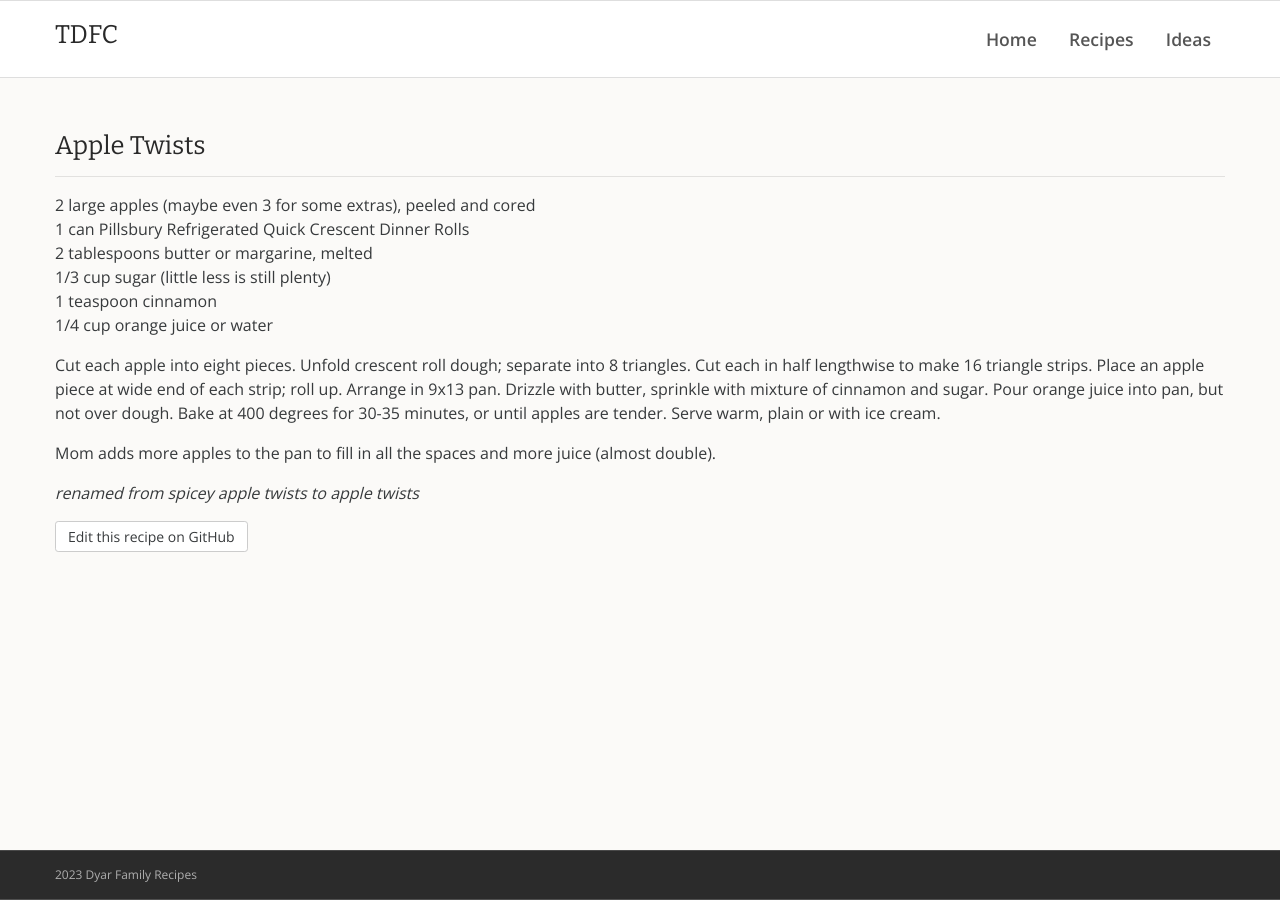
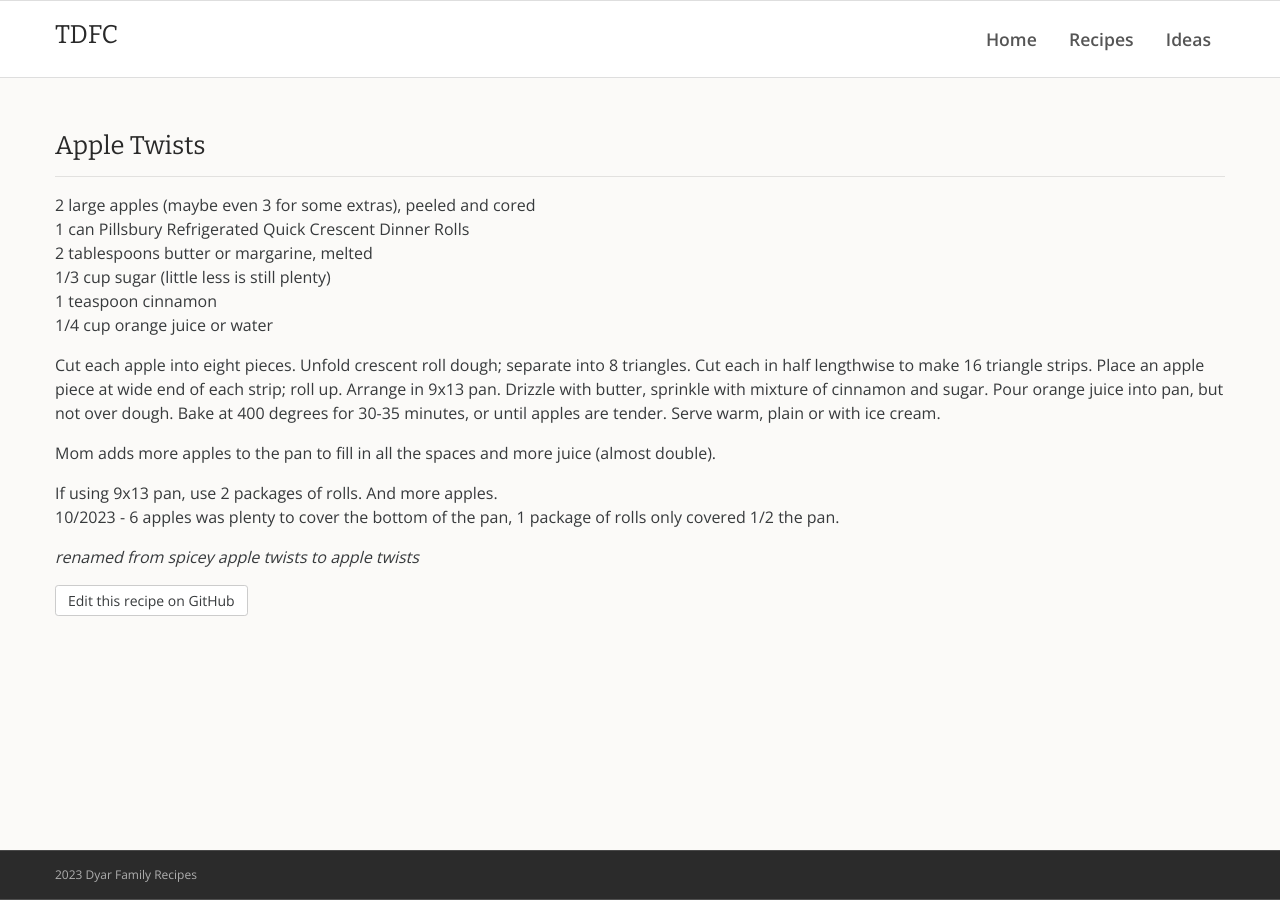
Before and after one commit to rdyar/tdfc, a Jekyll site: the page built from _desserts/apple-twists.md, in a window 1280 px wide. Built offline with Jekyll 4.4.1, drawn with Linux system fonts in a browser that asks for light colours.

Commit message:
Update apple-twists.md

```diff
--- a/_desserts/apple-twists.md
+++ b/_desserts/apple-twists.md
@@ -16,4 +16,7 @@ or until apples are tender. Serve warm, plain or with ice cream.
 
 Mom adds more apples to the pan to fill in all the spaces and more juice (almost double).
 
+If using 9x13 pan, use 2 packages of rolls. And more apples.
+10/2023 - 6 apples was plenty to cover the bottom of the pan, 1 package of rolls only covered 1/2 the pan.
+
 *renamed from spicey apple twists to apple twists*
```
